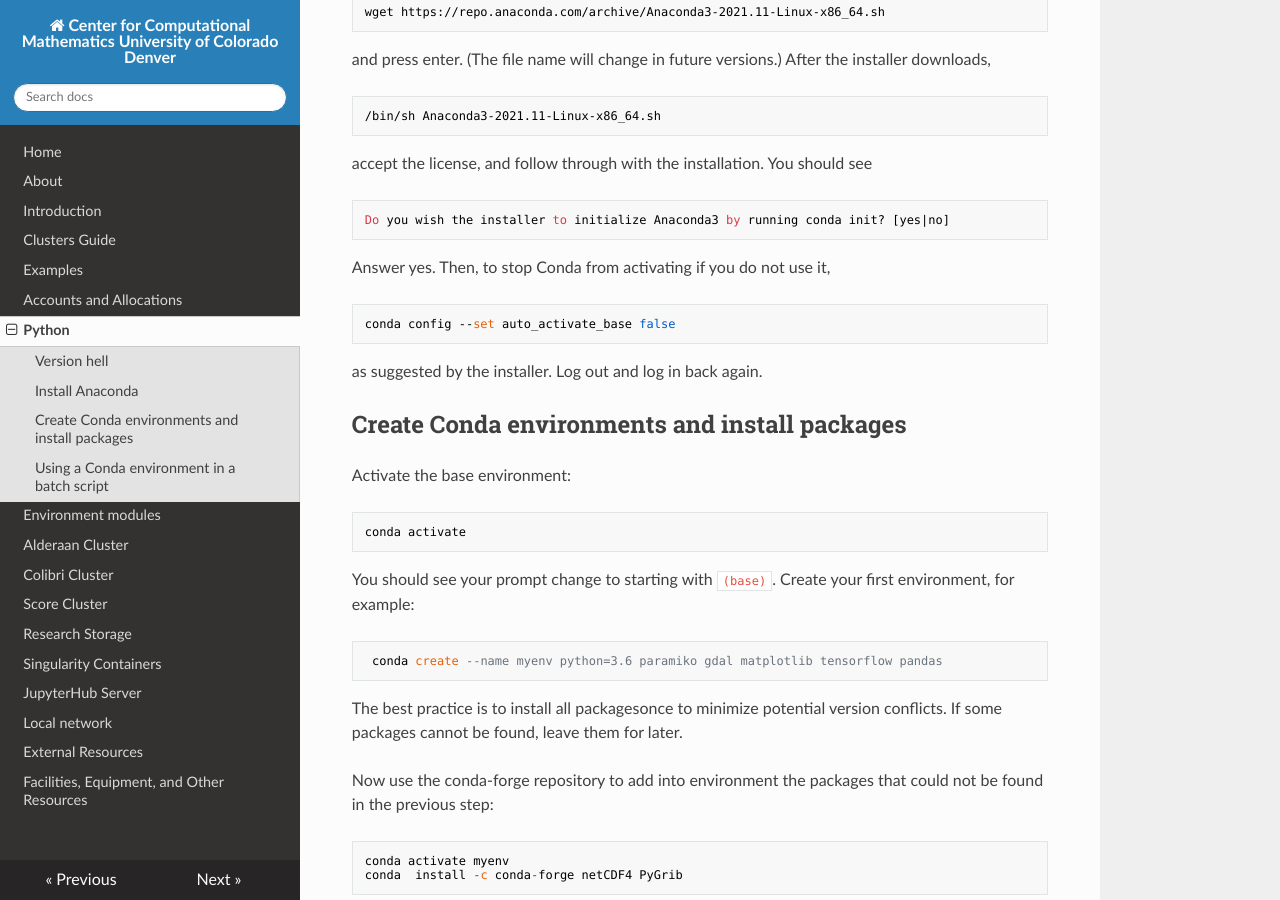
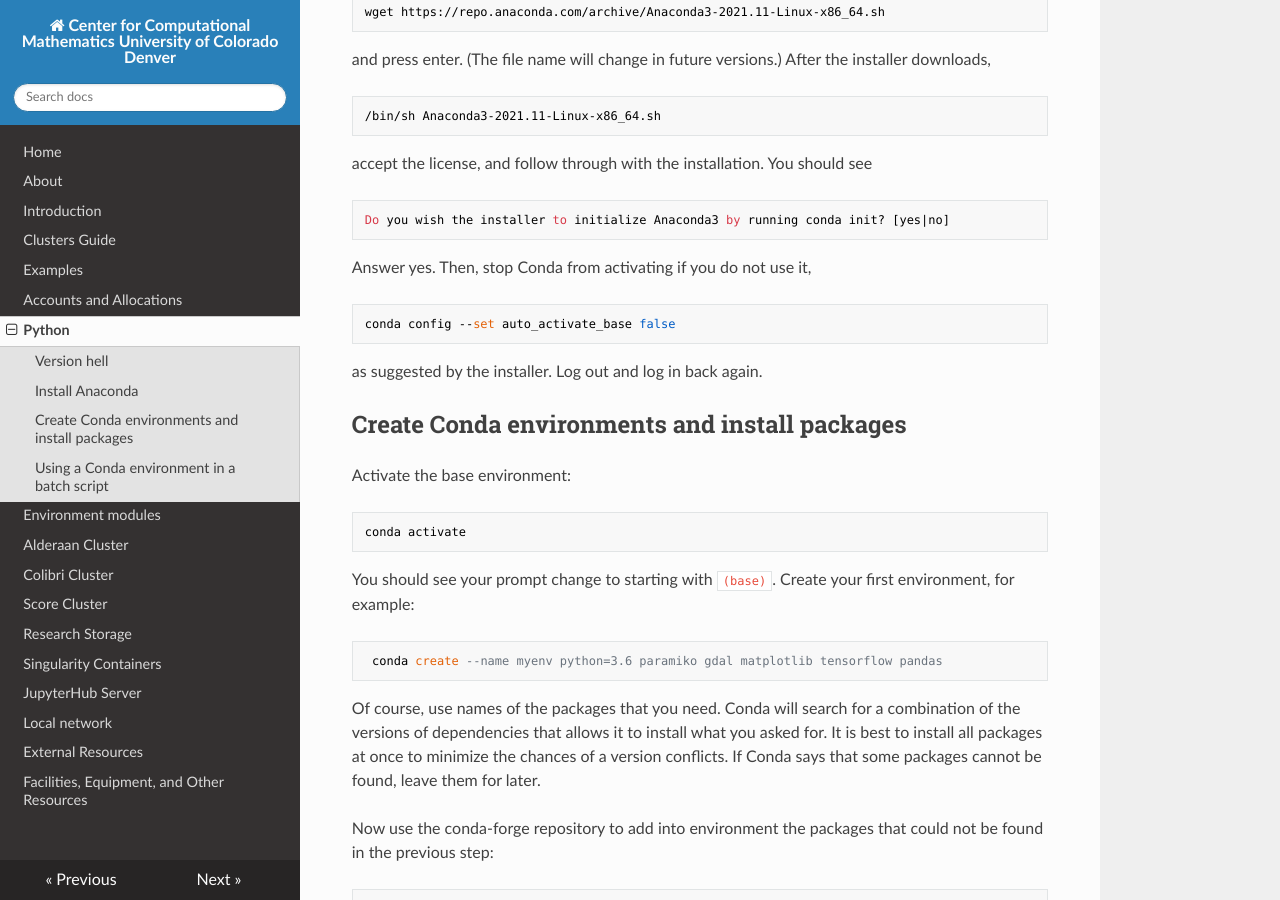
Before and after one commit to ccmucdenver/ccm-docs, an MkDocs documentation site: the page built from docs/python.md, in a window 1280 px wide and 900 px high, scrolled down 617 px. Built offline with MkDocs 1.6.1, drawn with Linux system fonts in a browser that asks for light colours; nearby versions of some CDN libraries.

Commit message:
small edits

```diff
--- a/docs/python.md
+++ b/docs/python.md
@@ -41,7 +41,8 @@ You should see your prompt change to starting with `(base)`. Create your first e
 
      conda create --name myenv python=3.6 paramiko gdal matplotlib tensorflow pandas
 
-The best practice is to install all packagesonce to minimize potential version conflicts. If some packages cannot be found, leave them for later.
+Of course, use names of the packages that you need. Conda will search for a combination of the versions of dependencies that allows it
+to install what you asked for. It is best to install all packages at once to minimize the chances of a version conflicts. If Conda says that some packages cannot be found, leave them for later.
 
 Now use the conda-forge repository to add into environment the packages that could not be found in the previous step:
 
```
Also changed, not shown: other parts of docs/python.md (+1 -1 lines).
